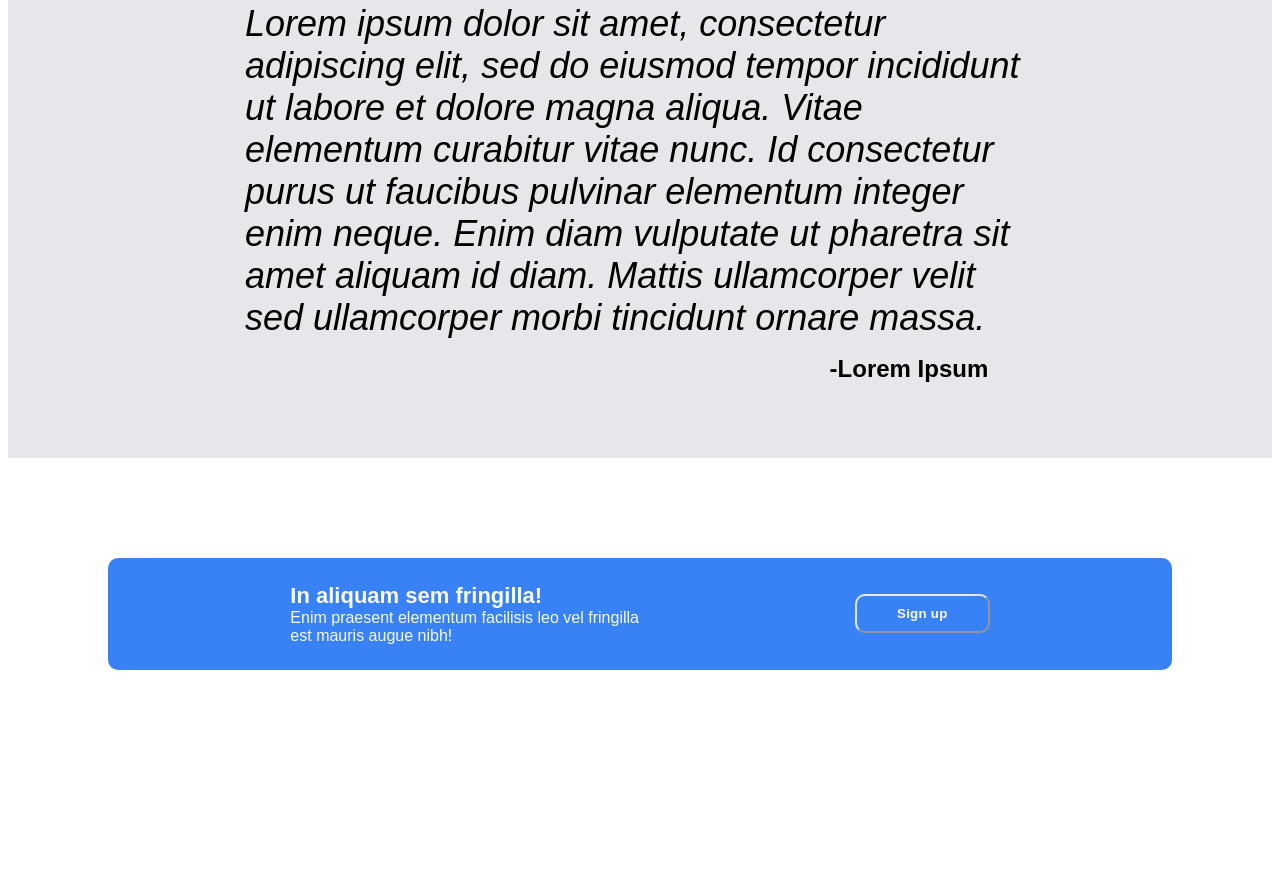
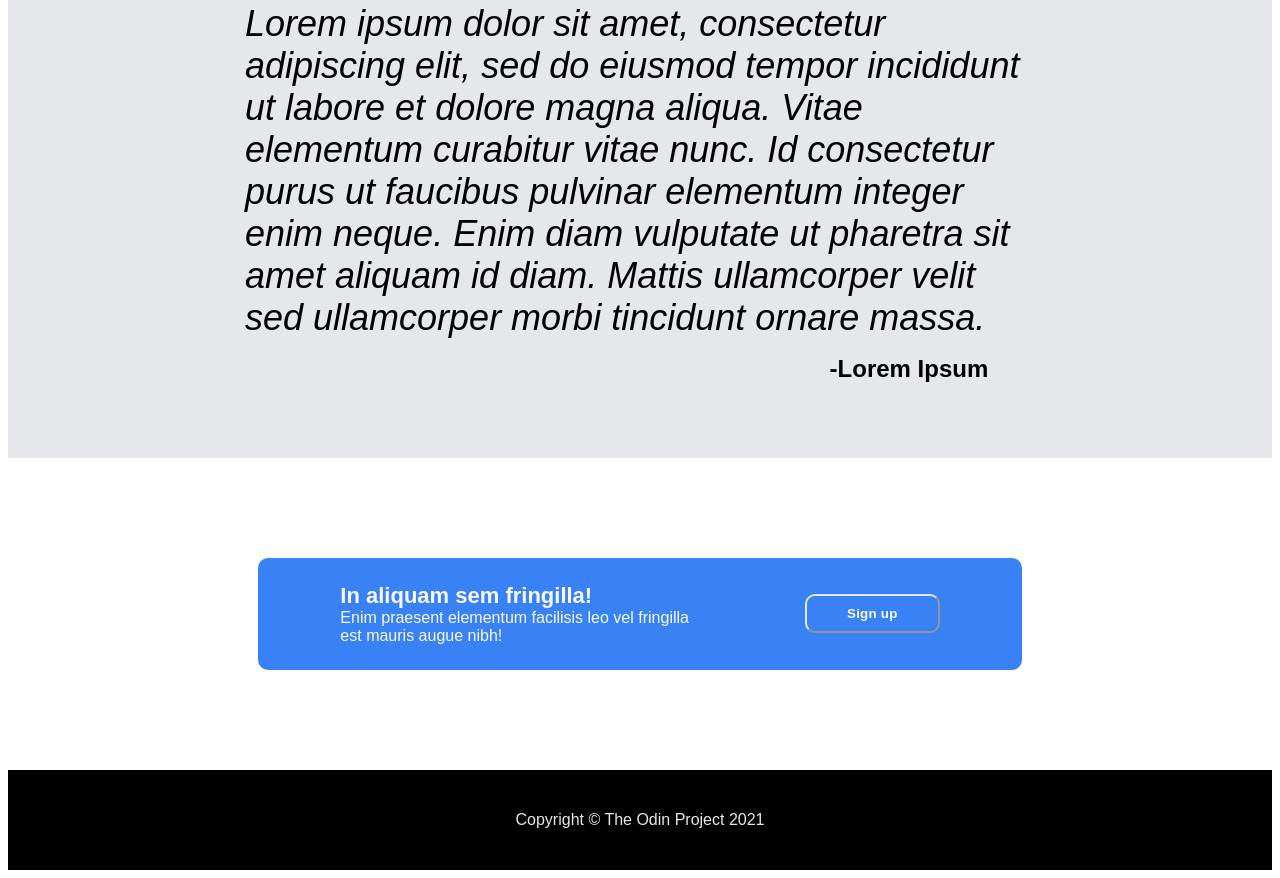
Before and after one commit to Totalmilk9/odin-landing-page, a plain HTML site: page index.html in a window 1280 px wide. Shown: the part 987-1865 px from the top of the page. Before the commit the page ends 1765 px from the top, so only its background shows below. Drawn offline with Linux system fonts and the light colour scheme.

Commit message:
finish project

```diff
--- a/index.html
+++ b/index.html
@@ -81,6 +81,12 @@
     </div>
   </section>
 
+<!--Footer-->
+
+  <footer>
+    <p>Copyright &copy; The Odin Project 2021</p>
+  </footer>
+
 </body>
 
 </html>
--- a/main.css
+++ b/main.css
@@ -130,7 +130,8 @@ figcaption {
 }
 
 .blue-box {
-  padding: 25px 75px;
+  padding: 25px;
+  margin: 0 150px;
   background-color: #3882F6;
   border-radius: 10px;
   color:#F9FAF8;
@@ -162,3 +163,12 @@ figcaption {
   font-weight: bold;
   letter-spacing: 0.25px;
 }
+
+/* Footer */
+
+footer {
+  text-align: center;
+  padding: 25px;
+  background-color: black;
+  color:#E5E7EB
+}
```
